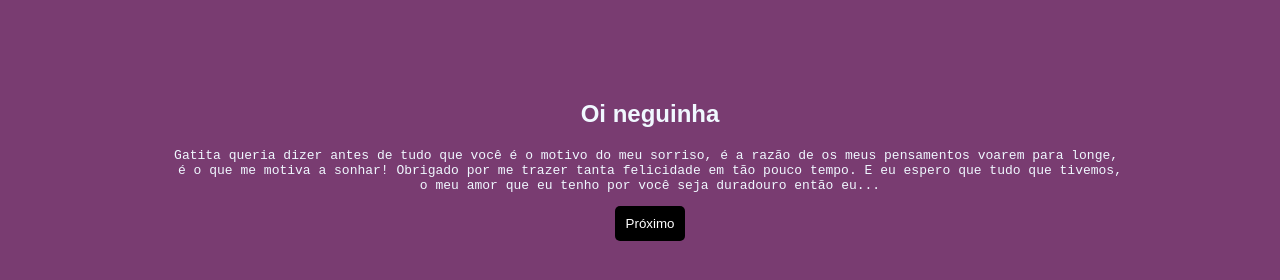
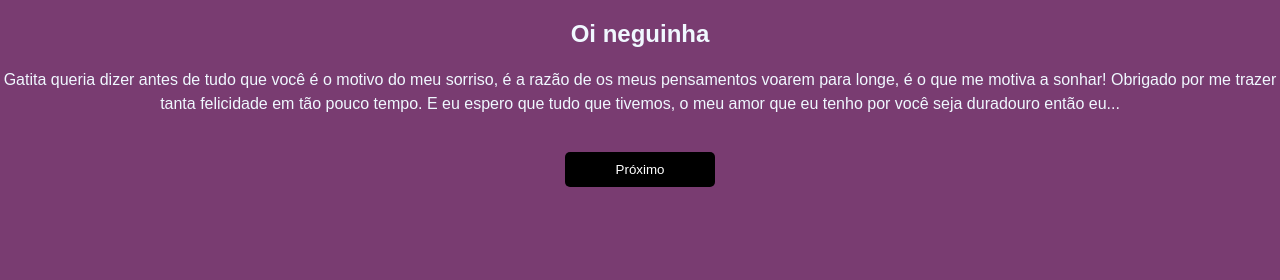
Before and after one commit to vinicius1504/pedido, a plain HTML site: page index.html in a window 1280 px wide. Drawn offline with Linux system fonts and the light colour scheme.

Commit message:
Update index.html

```diff
--- a/index.html
+++ b/index.html
@@ -3,18 +3,52 @@
 
 <head>
     <meta charset="UTF-8">
-    <meta http-equiv="X-UA-Compatible" content="IE=edge">
     <meta name="viewport" content="width=device-width, initial-scale=1.0">
-    <title>.</title>
+    <title>Proposta de Namoro</title>
+    <style>
+        body {
+            margin: 0;
+            padding: 0;
+            font-family: sans-serif;
+            background-color: #793c71;
+        }
+
+        .container {
+            text-align: center;
+            color: aliceblue;
+        }
+
+        .mensagem {
+
+            line-height: 1.5;
+        }
+
+        .btn {
+            background: black;
+            color: white;
+            border: none;
+            padding: 10px;
+            width: 150px;
+            border-radius: 5px;
+            cursor: pointer;
+            margin-top: 20px;
+        }
+
+        @media screen and (max-width: 600px) {
+            .container {
+                padding-top: 20%;
+            }
+        }
+    </style>
 </head>
 
 <body>
+    <div class="container">
         <div id="antes" style="display: block;">
             <h2>Oi neguinha</h2>
-        <pre>
-Gatita queria dizer antes de tudo que você é o motivo do meu sorriso, é a razão de os meus pensamentos voarem para longe,
+            <p class="mensagem">Gatita queria dizer antes de tudo que você é o motivo do meu sorriso, é a razão de os meus pensamentos voarem para longe,
 é o que me motiva a sonhar! Obrigado por me trazer tanta felicidade em tão pouco tempo. E eu espero que tudo que tivemos,
-o meu amor que eu tenho por você seja duradouro então eu...</pre>
+o meu amor que eu tenho por você seja duradouro então eu...</p>
             <button class="btn" onclick="mostrarIntro()">Próximo</button>
         </div>
 
@@ -30,33 +64,7 @@ o meu amor que eu tenho por você seja duradouro então eu...</pre>
                 <button class="btn" onclick="desvia(this)" onmouseover="desvia(this)" style="position: absolute;">NÃO</button>
             </div>
         </div>
-</body>
-
-<style>
-    #antes, #intro, #conteudo {
-        background: #793c71;
-        width: 100%;
-        height: 100%;
-        position: fixed;
-        top: 0;
-        left: 0;
-        padding: 10px;
-        padding-top: 80px;
-        text-align: center;
-        font-family: sans-serif;
-        color: aliceblue;
-    }
-
-    .btn {
-        background: black;
-        color: white;
-        border: none;
-        padding: 10px;
-        width: 70px;
-        border-radius: 5px;
-        cursor: pointer;
-    }
-</style>
+    </div>
 
     <script>
         function mostrarIntro() {
@@ -87,5 +95,6 @@ o meu amor que eu tenho por você seja duradouro então eu...</pre>
             return (Math.random() * (max - min) + min) + "%";
         }
     </script>
+</body>
 
 </html>
```
Lines whose indentation alone changed are shown as unchanged.
